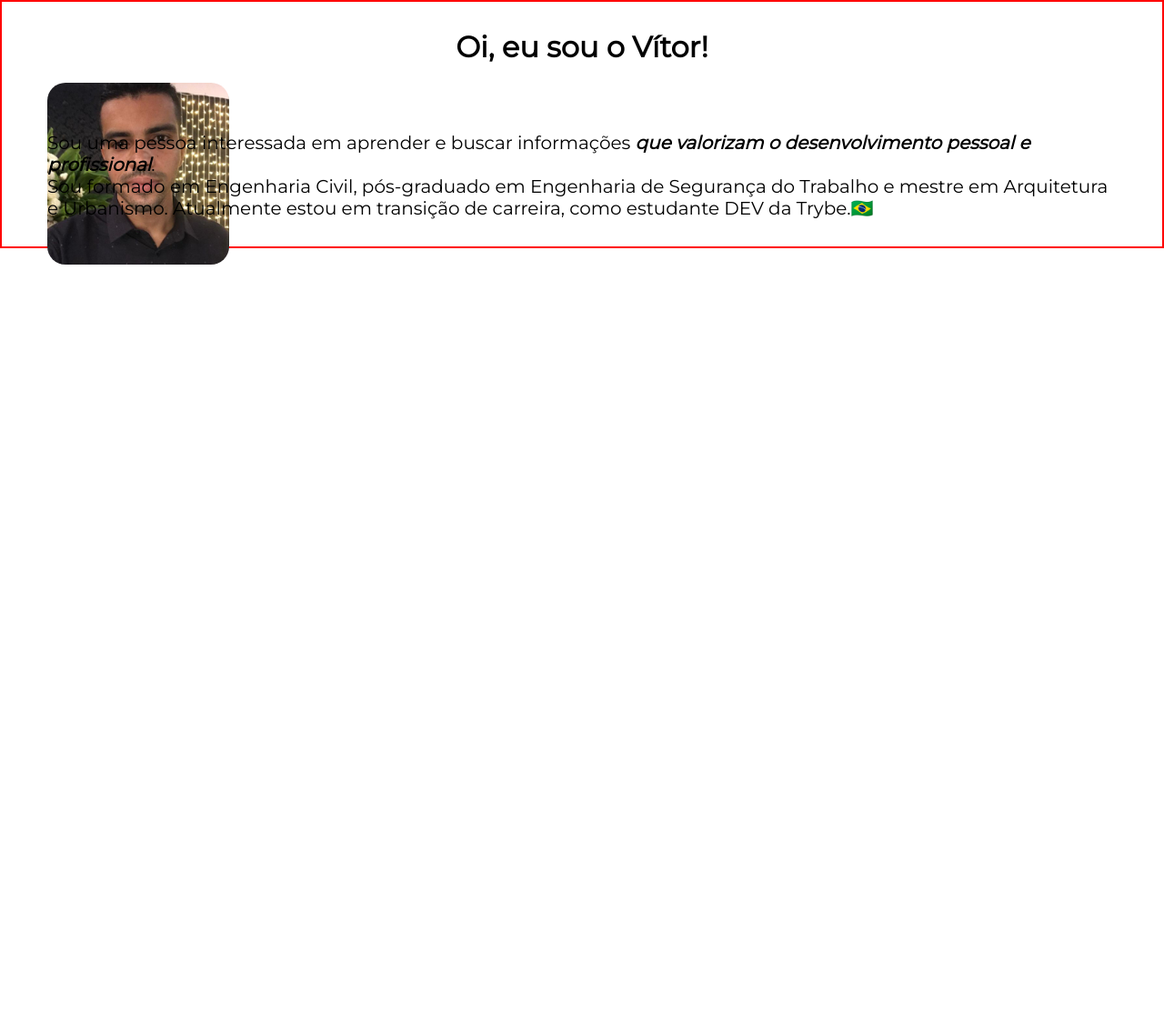
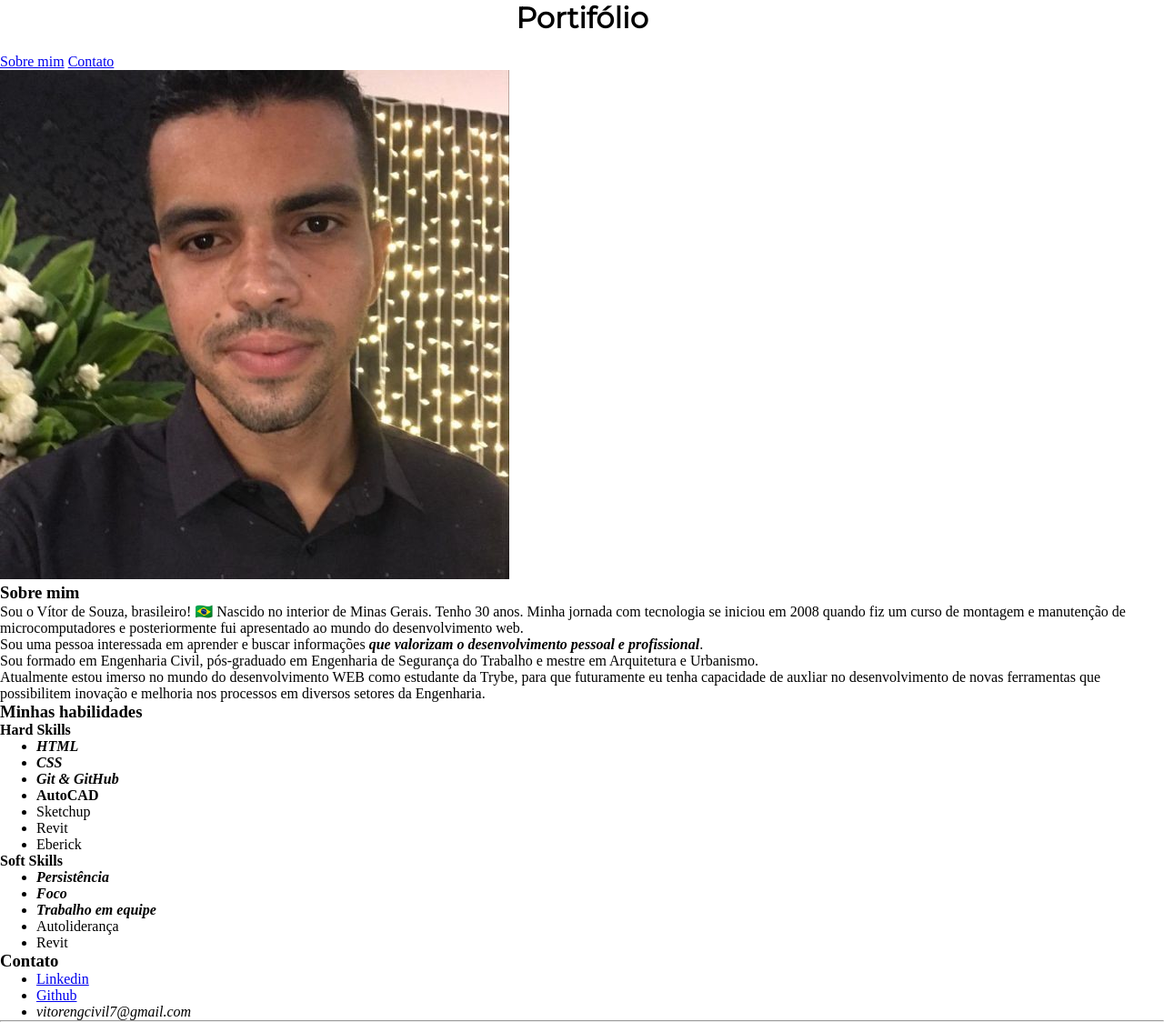
Before and after one commit to VitordeSouzaVT/VitordeSouzaVT.github.io, a plain HTML site: page index.html in a window 1280 px wide. Shown: the whole page at 91% size. Before the commit the page ends 800 px from the top, so only its background shows below. Drawn offline with Linux system fonts and the light colour scheme.

Commit message:
Cria semantica no portfólio

```diff
--- a/index.html
+++ b/index.html
@@ -1,5 +1,6 @@
 <!DOCTYPE html>
 <html lang="pt-br">
+
 <head>
     <meta charset="UTF-8">
     <meta http-equiv="X-UA-Compatible" content="IE=edge">
@@ -8,18 +9,68 @@
     <link rel="stylesheet" href="./style.css">
     <link href="https://fonts.googleapis.com/css2?family=Montserrat&display=swap" rel="stylesheet">
 </head>
+
 <body>
-     <!--Seção 1-->
-     <div class="header">
-            <h1 class="tittle">Oi, eu sou o Vítor!</h1>
-        <div class="profile-picture">
-            <img class="image" src="./fotovitor.jpeg" alt="Foto do Vitor">
-        </div>
-        <div class="sobre-mim">
-            <p class="p1">Sou uma pessoa interessada em aprender e buscar informações <strong><em>que valorizam o desenvolvimento pessoal e profissional</em></strong>.
-            <br>
-            Sou formado em Engenharia Civil, pós-graduado em Engenharia de Segurança do Trabalho e mestre em Arquitetura e Urbanismo. Atualmente estou em transição de   carreira, como estudante DEV da Trybe.&#x1F1E7;&#x1F1F7;</p>
-        </div>
-     </div>
+    <!--Seção 1-->
+    <header>
+        <h1 class="tittle">Portifólio</h1>
+    </header>
+    <nav>
+        <a href="#sobremim">Sobre mim</a>
+        <a href="#contact">Contato</a>
+    </nav>
+    <article>
+        <section>
+            <img src="./fotovitor.jpeg" alt="Imagem Vítor">
+        </section>
+        <section>
+            <h3 id="sobremim">Sobre mim</h3>
+            <p>Sou o Vítor de Souza, brasileiro! &#x1F1E7;&#x1F1F7; Nascido no interior de Minas Gerais. Tenho 30 anos.
+            Minha jornada com tecnologia se iniciou em 2008 quando fiz um curso de montagem e manutenção de microcomputadores e posteriormente fui apresentado ao mundo do desenvolvimento web.<p>
+            <p class="">Sou uma pessoa interessada em aprender e buscar informações <strong><em>que valorizam o desenvolvimento pessoal e profissional</em></strong>.</p>
+            <p>Sou formado em Engenharia Civil, pós-graduado em Engenharia de Segurança do Trabalho e mestre em Arquitetura e Urbanismo.</p>
+            <p>Atualmente estou imerso no mundo do desenvolvimento WEB como estudante da Trybe, para que futuramente eu tenha capacidade de auxliar no desenvolvimento de novas ferramentas que possibilitem inovação e melhoria nos processos em diversos setores da Engenharia.</p>
+        </section>
+    </article>
+    <!--Seção 2-->
+    <article>
+        <h3 id="habilidades">Minhas habilidades</h3>
+    </article>
+    <section>
+        <h4>Hard Skills</h4>
+        <ul>
+            <li><strong><em>HTML</em></strong></li>
+            <li><strong><em>CSS</em></strong></li>
+            <li><strong><em>Git & GitHub</em></strong></li>
+            <li><strong>AutoCAD</strong></li>
+            <li>Sketchup</li>
+            <li>Revit</li>
+            <li>Eberick</li>
+        </ul>
+    </section>
+    <section>
+        <h4>Soft Skills</h4>
+        <ul>
+            <li><strong><em>Persistência</em></strong></li>
+            <li><strong><em>Foco</em></strong></li>
+            <li><strong><em>Trabalho em equipe</em></strong></li>
+            <li>Autoliderança</li>
+            <li>Revit</li>
+        </ul>
+    </section>
+    <!--Seção 3-->
+    <section>
+        <h3 id="contact">Contato</h3>
+        <ul>
+            <li><a href="https://www.linkedin.com/in/v%C3%ADtor-souza-1a394b112/" target="_blank">Linkedin</a></li>
+            <li><a href="https://github.com/VitordeSouzaVT" target="_blank">Github</a></li>
+            <li><em>vitorengcivil7@gmail.com</em></li>
+        </ul>
+        <hr>
+    </section>
+    <footer>
+
+    </footer>
 </body>
+
 </html>
--- a/style.css
+++ b/style.css
@@ -1,6 +1,6 @@
 * {
   margin: 0;
-  padding:
+  padding: none;
 }
 
 /* Estiliza o título principal */
@@ -29,7 +29,7 @@
 .sobre-mim {
 
 }
-
+/*
 .p1 {
   font-family: 'Montserrat', sans-serif;
   font-size: 20px;
```
